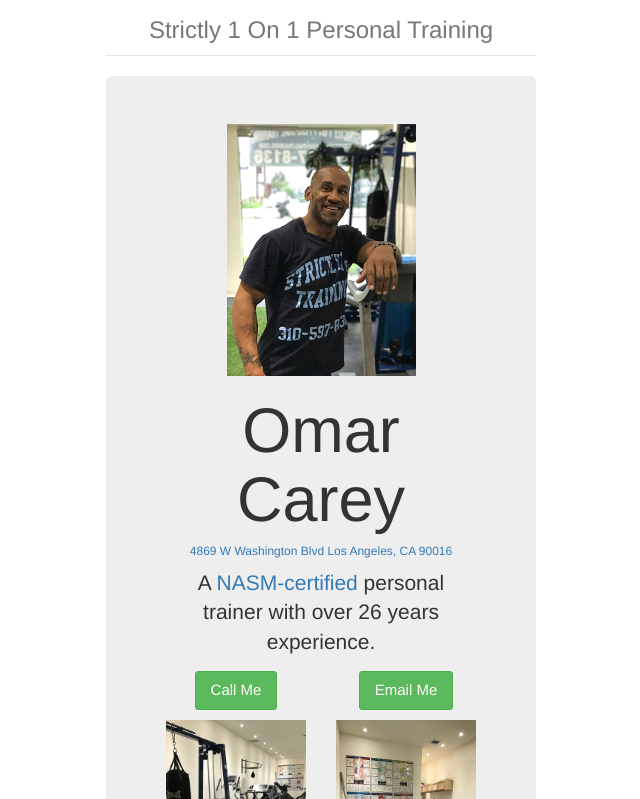
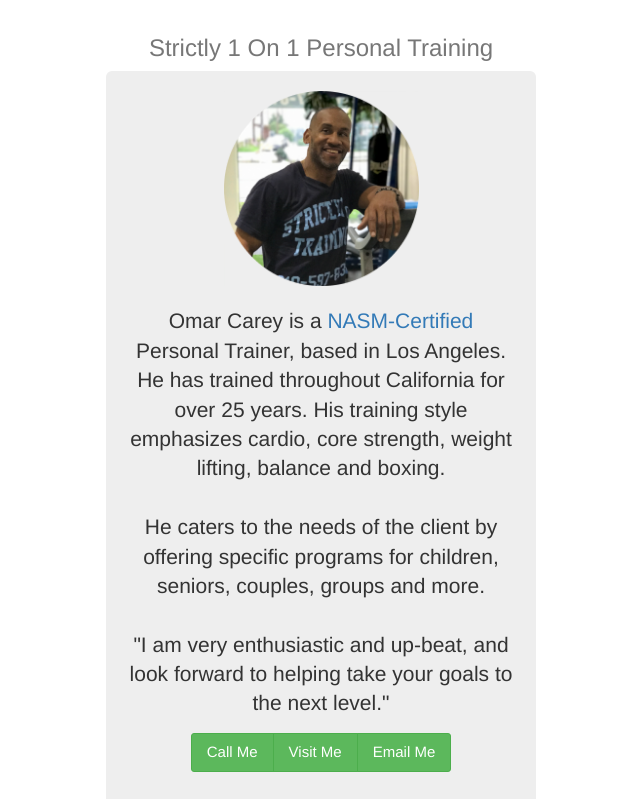
Before and after one commit to brendandebeasi/1on1-xyz, a plain HTML site: page www/index.html in a window 1280 px wide. Shown: the top 799 px of the page, without its empty margins (319-959 px from the left). Drawn offline with nearby package versions, Linux system fonts and the light colour scheme; a script that the page names is missing.

Commit message:
Updated portrait Added bio Change link structure

```diff
--- a/www/css/main.css
+++ b/www/css/main.css
@@ -2,13 +2,14 @@
     margin-top: 40px;
 }
 #omar_portrait {
-    width: 189px;
-    height: 252px;
-    background-image: url('../img/portrait@2x.png');
+    width: 400px;
+    height: 400px;
+    background-image: url('../img/portrait_round@2x.png');
     background-repeat: no-repeat;
     background-size: contain;
     display: block;
     margin: auto;
+    max-width: 100%;
 }
 #long_shot_1 {
     width: 378px;
@@ -46,3 +47,12 @@
     display: block;
     margin: auto;
 }
+.jumbotron.light-padding {
+    padding: 20px;
+}
+p.lead {
+    margin-top: 20px;
+}
+.contacts {
+    margin-bottom:20px;
+}
--- a/www/index.html
+++ b/www/index.html
@@ -23,22 +23,23 @@
 <body>
 
 <div class="container">
-    <div class="header clearfix">
-        <h3 class="text-muted text-centered" style="text-align:center;">Strictly 1 On 1 Personal Training</h3>
-    </div>
+    <h3 class="text-muted text-centered" style="text-align:center;">Strictly 1 On 1 Personal Training</h3>
 
-    <div class="jumbotron">
-        <div id="omar_portrait"></div>
-        <h1 class="display-3">Omar Carey</h1>
-        <h6><a target="_blank" href="https://www.google.com/maps/place/4869+W+Washington+Blvd,+Los+Angeles,+CA+90016/data=!4m2!3m1!1s0x80c2b8552e78c24b:0x666badabc59fb981?sa=X&ved=0ahUKEwiV0NvLz4TRAhVJ02MKHf1JCrgQ8gEIGzAA">4869 W Washington Blvd Los Angeles, CA 90016</a></h1>
+    <div class="jumbotron light-padding">
+        <img class="img-fluid" src="img/portrait_round@2x.png" alt="Omar Carey" style="max-width: 50%;"/>
         <p class="lead">
-            A <a href="https://www.nasm.org/certified-personal-trainer/personal-trainer-exam" target="_blank">NASM-certified</a> personal trainer with over 26 years experience.
+            Omar Carey is a <a href="https://www.nasm.org/certified-personal-trainer/personal-trainer-exam" target="_blank">NASM-Certified</a> Personal Trainer, based in Los Angeles. He has trained throughout California for over 25 years. His training style emphasizes cardio, core strength, weight lifting, balance and boxing.
+            <br /><br />
+            He caters to the needs of the client by offering specific programs for children, seniors, couples, groups and more.
+            <br /><br />
+            "I am very enthusiastic and up-beat, and look forward to helping take your goals to the next level."
+            <br />
         </p>
-        <div class="row">
-            <div class="col-lg-6"><a style="margin-bottom: 10px;" class="btn btn-sm btn-success" href="tel://310-597-8136" role="button">Call Me</a></div>
-            <div class="col-lg-6"><a style="margin-bottom: 10px;" class="btn btn-sm btn-success" href="mailto:strictly1on1personaltraining@yahoo.com" role="button">Email Me</a></div>
+        <div class="btn-group contacts" role="group">
+            <a style="margin-bottom: 10px;" class="btn btn-sm btn-success" href="tel:310-597-8136" role="button">Call<span class="hidden-md-down"> Me</span></a>
+            <a style="margin-bottom: 10px;" class="btn btn-sm btn-success" href="https://www.google.com/maps/place/4869+W+Washington+Blvd,+Los+Angeles,+CA+90016/data=!4m2!3m1!1s0x80c2b8552e78c24b:0x666badabc59fb981?sa=X&ved=0ahUKEwiV0NvLz4TRAhVJ02MKHf1JCrgQ8gEIGzAA" target="_blank" role="button">Visit<span class="hidden-md-down"> Me</span></a>
+            <a style="margin-bottom: 10px;" class="btn btn-sm btn-success" href="mailto:strictly1on1personaltraining@yahoo.com" role="button">Email<span class="hidden-md-down"> Me</span></a>
         </div>
-
         <div class="row">
             <div class="col-lg-6 col-md-6"><img width="100%" src="img/long_shot_1.jpg" alt=""></div>
             <div class="col-lg-6 col-md-6"><img width="100%" src="img/long_shot_2.jpg" alt=""></div>
```
Also changed, not shown: www/img/portrait_round.png (added), www/img/portrait_round@2x.png (added), 1 other file.
